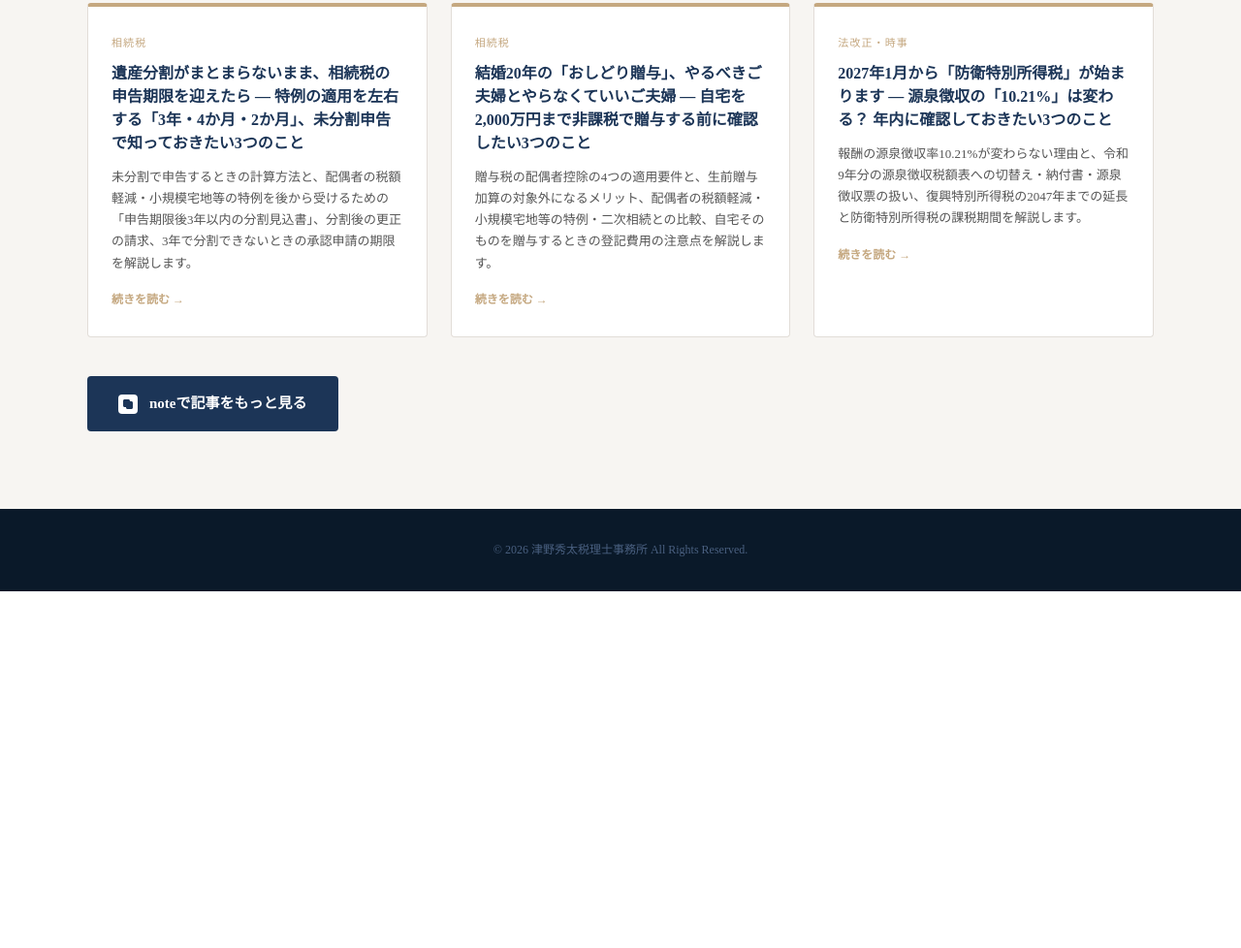
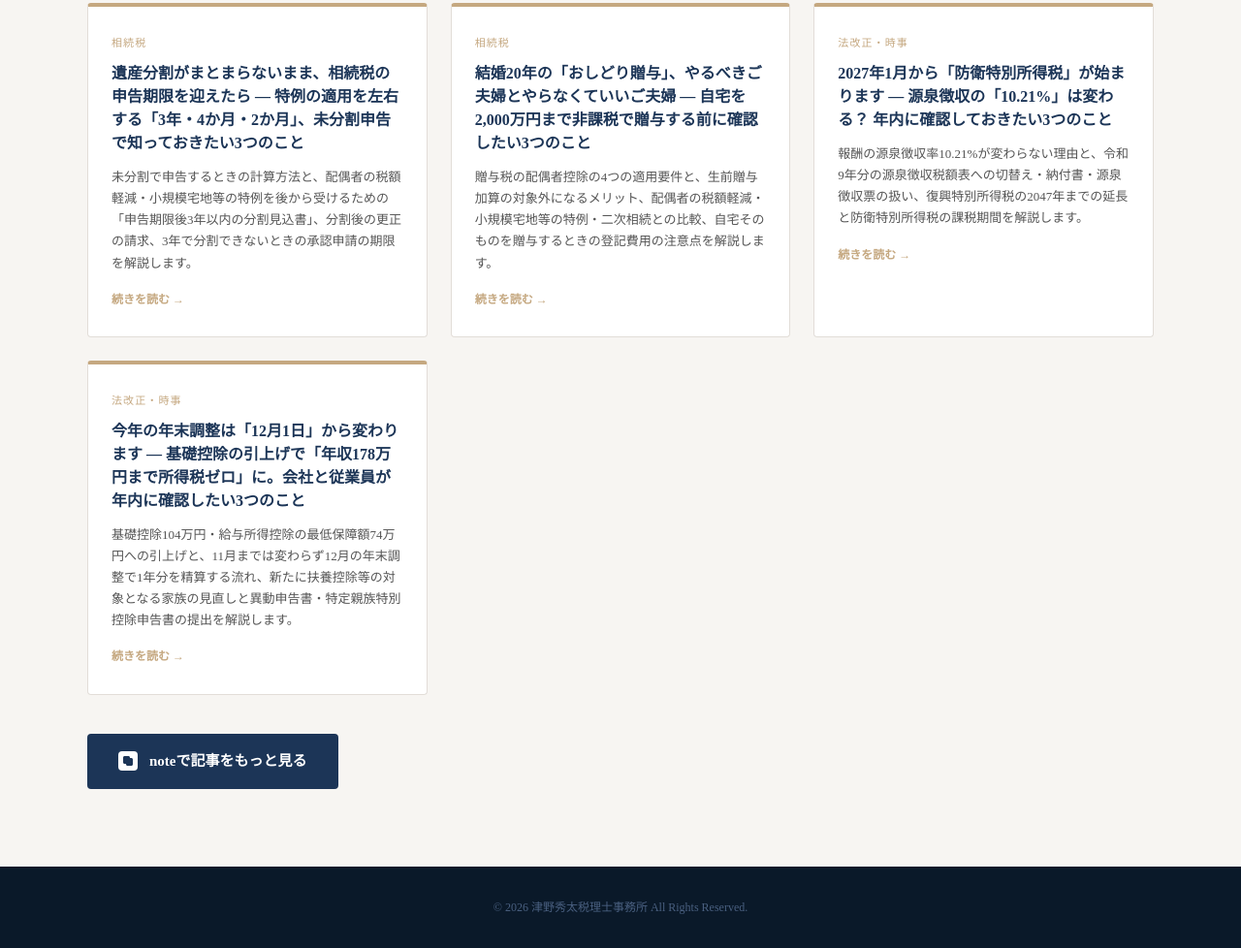
Before and after one commit to shuta-stack/shuta-stack.github.io, a plain HTML site: page index.html in a window 1280 px wide. Shown: the part 9221-10199 px from the top of the page at 97% size. Before the commit the page ends 9831 px from the top, so only its background shows below. Drawn offline with Linux system fonts and the light colour scheme.

Commit message:
Add files via upload

```diff
--- a/index.html
+++ b/index.html
@@ -1528,6 +1528,13 @@
         <p style="font-size:13px; color:var(--text-sub); line-height:1.7;">報酬の源泉徴収率10.21%が変わらない理由と、令和9年分の源泉徴収税額表への切替え・納付書・源泉徴収票の扱い、復興特別所得税の2047年までの延長と防衛特別所得税の課税期間を解説します。</p>
         <p style="font-size:12px; color:var(--gold); margin-top:16px; font-weight:700;">続きを読む →</p>
       </a>
+      <a href="https://note.com/tsuno_tax/n/n0f642e2eb7c6" target="_blank" rel="noopener noreferrer"
+        style="display:block; background:#fff; border:1px solid var(--border); border-top:4px solid var(--gold); border-radius:4px; padding:28px 24px; text-decoration:none; transition:box-shadow 0.2s;">
+        <p style="font-size:11px; color:var(--gold); letter-spacing:0.1em; margin-bottom:10px;">法改正・時事</p>
+        <p style="font-size:16px; font-weight:700; color:var(--navy); margin-bottom:12px; line-height:1.5;">今年の年末調整は「12月1日」から変わります ― 基礎控除の引上げで「年収178万円まで所得税ゼロ」に。会社と従業員が年内に確認したい3つのこと</p>
+        <p style="font-size:13px; color:var(--text-sub); line-height:1.7;">基礎控除104万円・給与所得控除の最低保障額74万円への引上げと、11月までは変わらず12月の年末調整で1年分を精算する流れ、新たに扶養控除等の対象となる家族の見直しと異動申告書・特定親族特別控除申告書の提出を解説します。</p>
+        <p style="font-size:12px; color:var(--gold); margin-top:16px; font-weight:700;">続きを読む →</p>
+      </a>
     </div>
 
     <a href="https://note.com/tsuno_tax" target="_blank" rel="noopener noreferrer"
--- a/sitemap.xml
+++ b/sitemap.xml
@@ -2,7 +2,7 @@
 <urlset xmlns="http://www.sitemaps.org/schemas/sitemap/0.9">
   <url>
     <loc>https://tsuno-tax.jp/</loc>
-    <lastmod>2026-11-08</lastmod>
+    <lastmod>2026-11-13</lastmod>
     <changefreq>monthly</changefreq>
     <priority>1.0</priority>
   </url>
```
